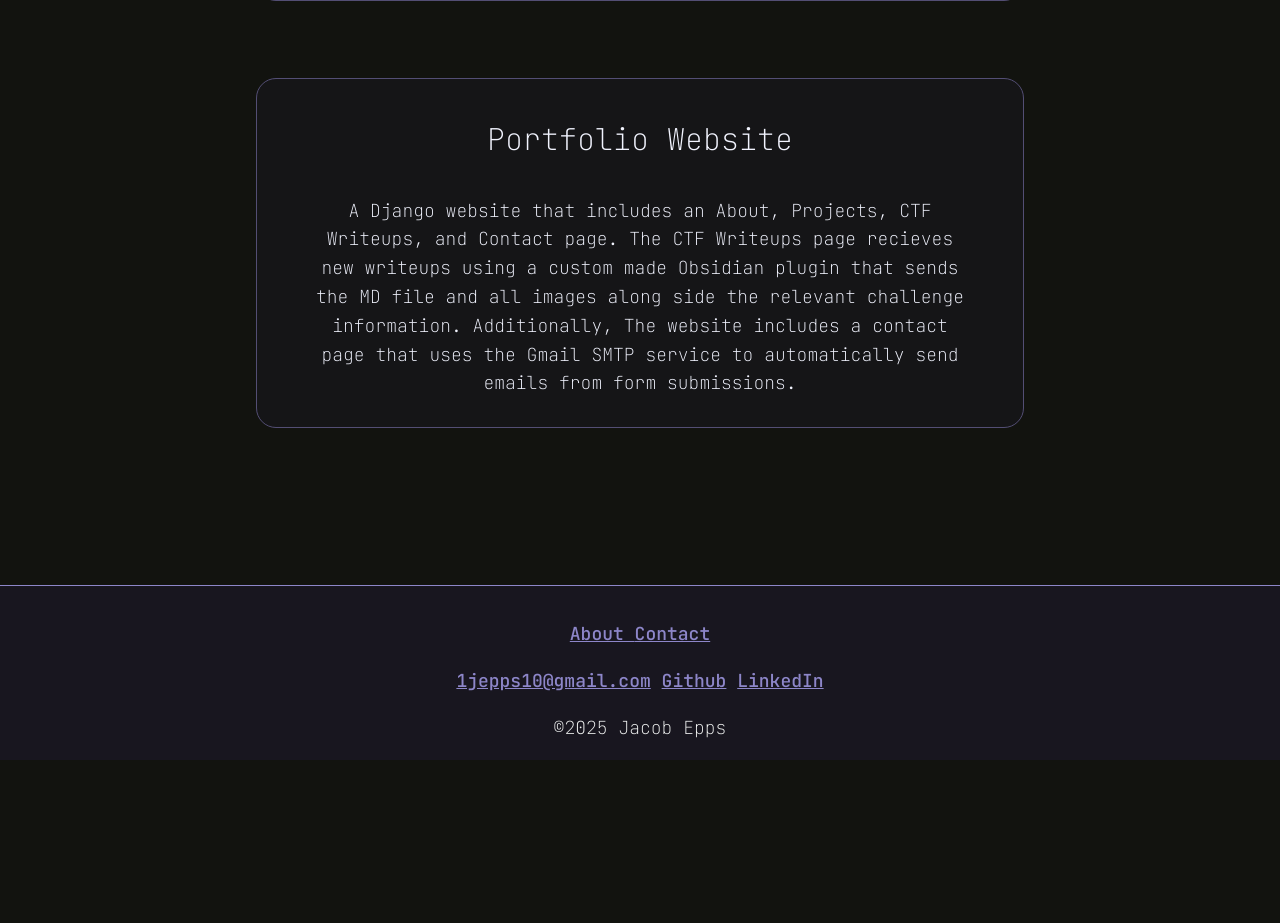
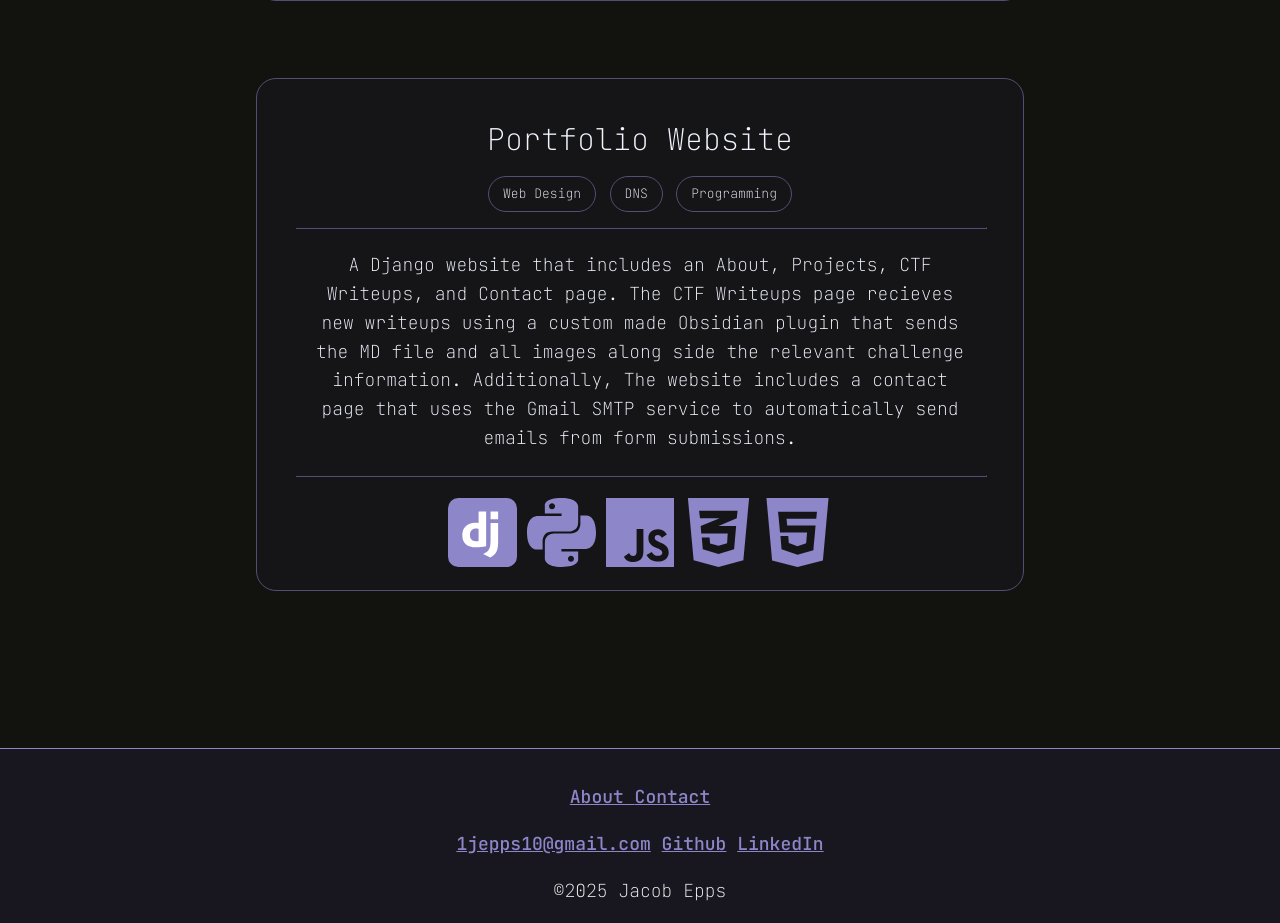
Before and after one commit to 1jepps0/portfolio_website, a Django app: template app/templates/projects.html in a window 1280 px wide. Shown: the part 1201-2124 px from the top of the page. Before the commit the page ends 1961 px from the top, so only its background shows below. Run offline with Django 3.2, Linux system fonts and the light colour scheme; the template is opened without the code that fills it, so the values that code supplies are empty.

Commit message:
add portfolio website project

```diff
--- a/app/templates/projects.html
+++ b/app/templates/projects.html
@@ -61,15 +61,34 @@
             </div>
         </a>
 
-        <a href='/projects/portfolio_website' class="project-link">
+        <a href='https://github.com/1jepps0/portfolio_website' class="project-link" target="_blank">
             <div class="project-container">
 
                     <h1 class="project-card-header"> Portfolio Website </h1>
+
+                    <div class="project-card-tags">
+                        <p class="project-card-tag"> Web Design </p>
+                        <p class="project-card-tag"> DNS </p>
+                        <p class="project-card-tag"> Programming </p>
+                    </div>
+
+                    <hr class="project-card-hr">
+
                     <p class="project-desc">
                         A Django website that includes an About, Projects, CTF Writeups, and Contact page. The CTF Writeups page recieves new writeups
                         using a custom made Obsidian plugin that sends the MD file and all images along side the relevant challenge information. Additionally, The website includes
                         a contact page that uses the Gmail SMTP service to automatically send emails from form submissions.
                     </p>
+
+                    <hr class="project-card-hr">
+
+                    <div class="project-card-icons">
+                        <img src="media/django.svg" class="project-card-image" height=50 width=50>
+                        <img src="media/python.svg" class="project-card-image" height=50 width=50>
+                        <img src="media/javascript.svg" class="project-card-image" height=50 width=50>
+                        <img src="media/css.svg" class="project-card-image" height=50 width=50>
+                        <img src="media/html.svg" class="project-card-image" height=50 width=50>
+                    </div>
 
             </div>
         </a>
```
Also changed, not shown: app/templates/portfolio_website.html (deleted, +0 -68 lines).
